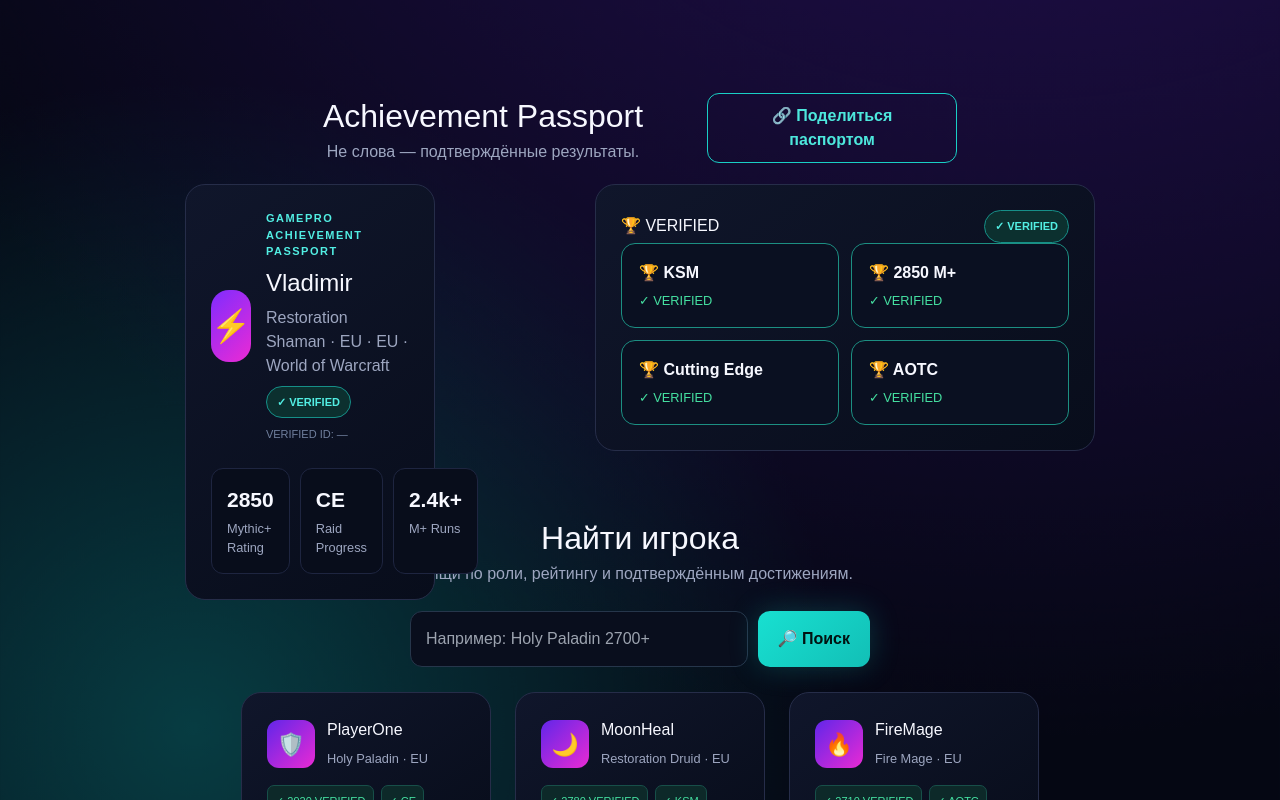
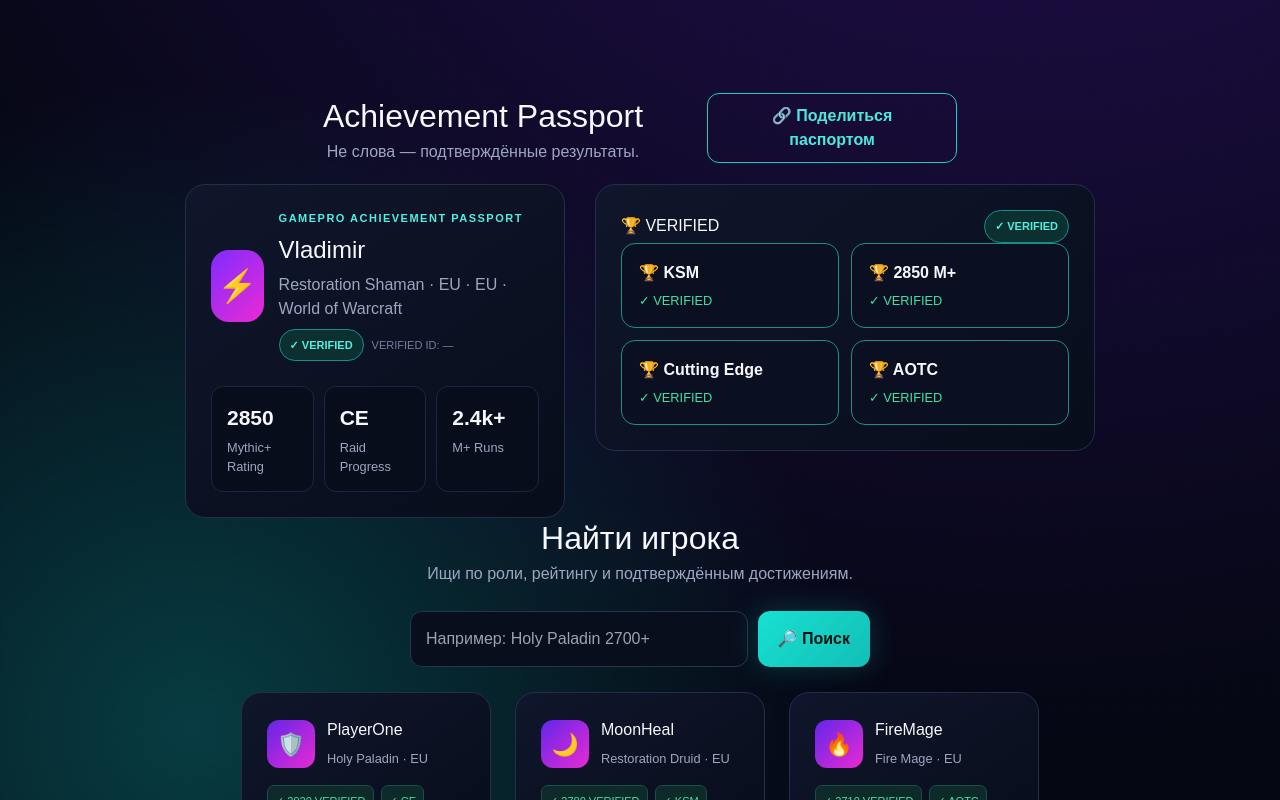
Before and after one commit to vesttrading/gamepro-market, a Next.js app: page / in a window 1280 px wide. Shown: the part 540-1340 px from the top of the page. Built offline with nearby package versions, Linux system fonts and the light colour scheme; no server answers.

Commit message:
Increase width of passport grid2 first child

```diff
--- a/app/globals.css
+++ b/app/globals.css
@@ -111,8 +111,8 @@ div[style*="justifyContent: \"space-between\""] {
   position: absolute !important;
   left: 0 !important;
   top: 0 !important;
-  width: 250px !important;
-  max-width: 250px !important;
+  width: 380px !important;
+  max-width: 380px !important;
 }
 
 /* Блок ачивок справа */
```
